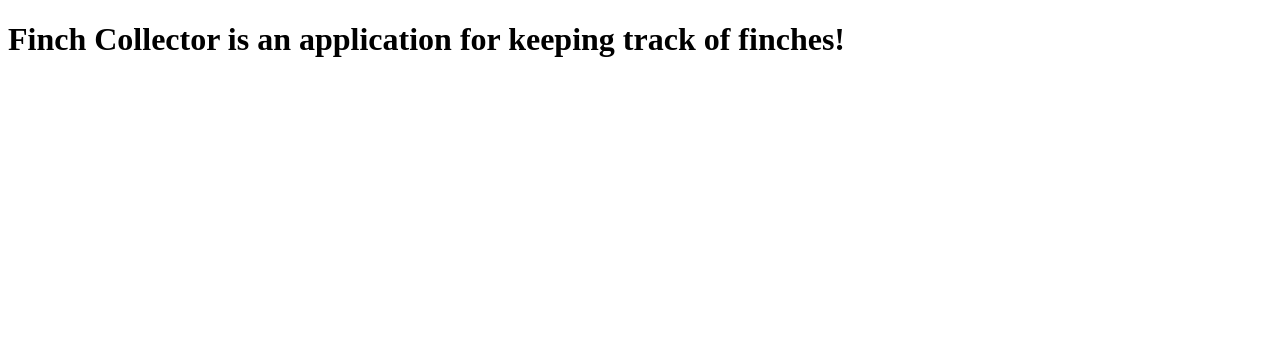
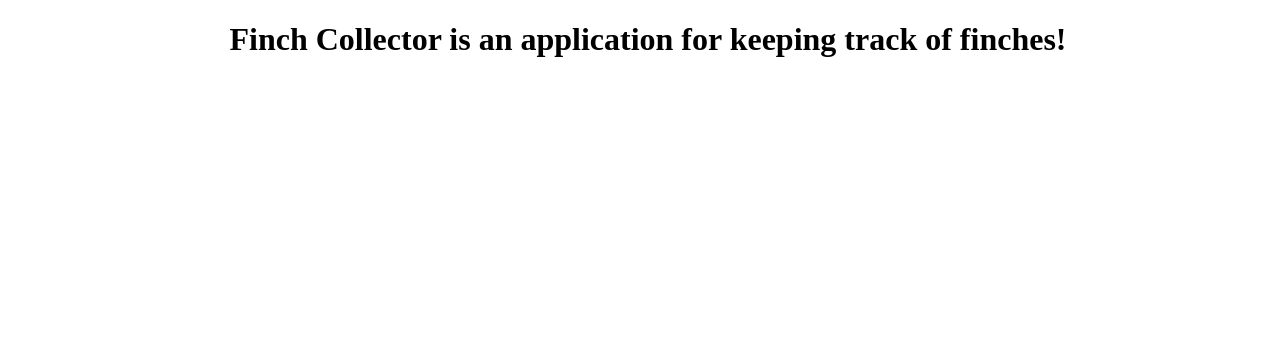
Before and after one commit to Madfarm/finch-collector, a Django app: page /about/ in a window 1280 px wide. Shown: the part 146-486 px from the top of the page. Run offline with Django 4.2, Linux system fonts and the light colour scheme.

Commit message:
Last batch of styling

```diff
--- a/main_app/static/css/style.css
+++ b/main_app/static/css/style.css
@@ -7,6 +7,11 @@ body {
     width: 100vw;
 
 
+}
+
+main {
+    text-align: center;
+    margin: 0 auto;
 }
 
 a {
@@ -82,6 +87,7 @@ nav {
     display: flex;
     flex-wrap: wrap;
     gap: 20px;
+    justify-content: center;
 }
 
 
```
